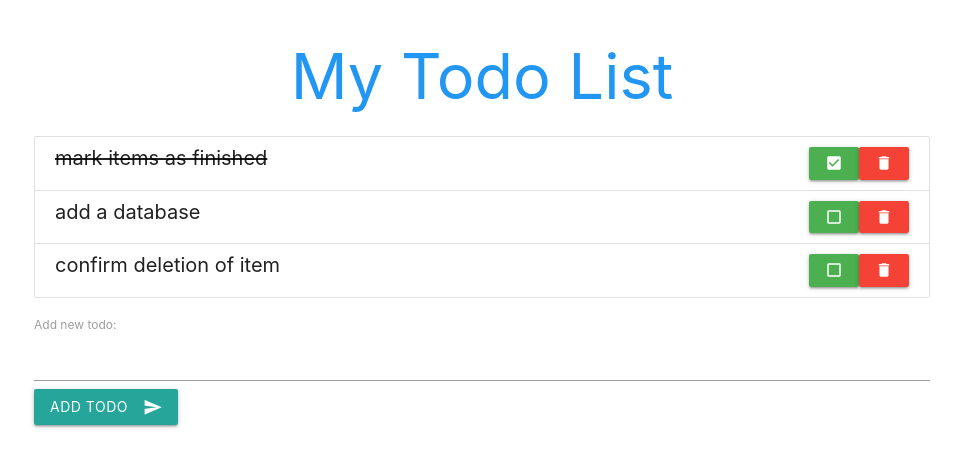
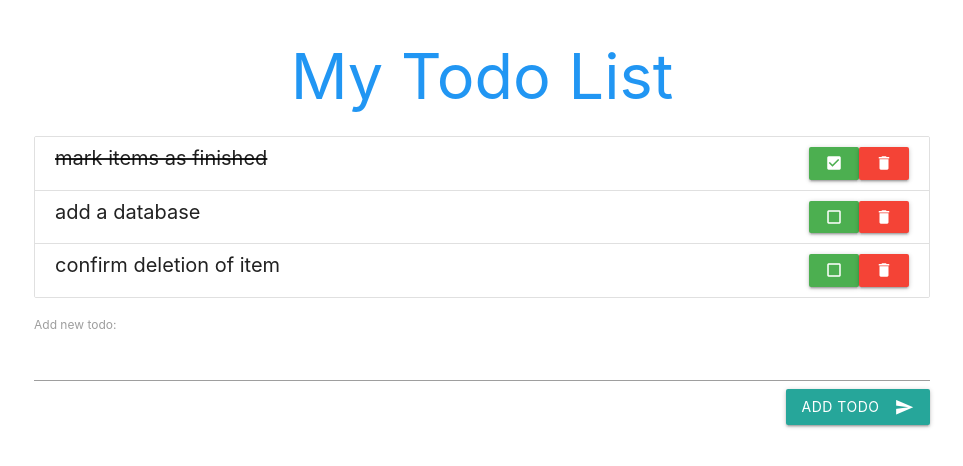
Before and after one commit to RaphZap/todo-react, a React (Create React App) app: page / in a window 1280 px wide. Shown: the top 466 px of the page, without its empty margins (158-1121 px from the left). Built offline with nearby package versions, Linux system fonts and the light colour scheme.

Commit message:
moved submit button

```diff
--- a/src/AddTodo.js
+++ b/src/AddTodo.js
@@ -26,7 +26,7 @@ class AddTodo extends React.Component {
                 <form onSubmit={this.handleSubmit}>
                     <label>Add new todo: </label>
                     <input type="text" onChange={this.handleChange} value={this.state.content}/>
-                    <button onClick={this.handleSubmit} className="btn waves-effect waves-light">Add todo
+                    <button onClick={this.handleSubmit} className="btn waves-effect waves-light right">Add todo
                     <i className="material-icons right">send</i></button>
                 </form>
             </div>
--- a/src/index.css
+++ b/src/index.css
@@ -5,11 +5,16 @@ body {
     sans-serif;
   -webkit-font-smoothing: antialiased;
   -moz-osx-font-smoothing: grayscale;
+  /* background-color: #ffd7005e; */
 }
 
 code {
   font-family: source-code-pro, Menlo, Monaco, Consolas, 'Courier New',
     monospace;
+}
+
+.todos {
+
 }
 
 .todo-content {
@@ -21,6 +26,10 @@ code {
   justify-content: space-between;
 }
 
+.collection .collection-item, .whole-item {
+  /* background-color: blanchedalmond; */
+}
+
 .my-btns {
 
 }
```
